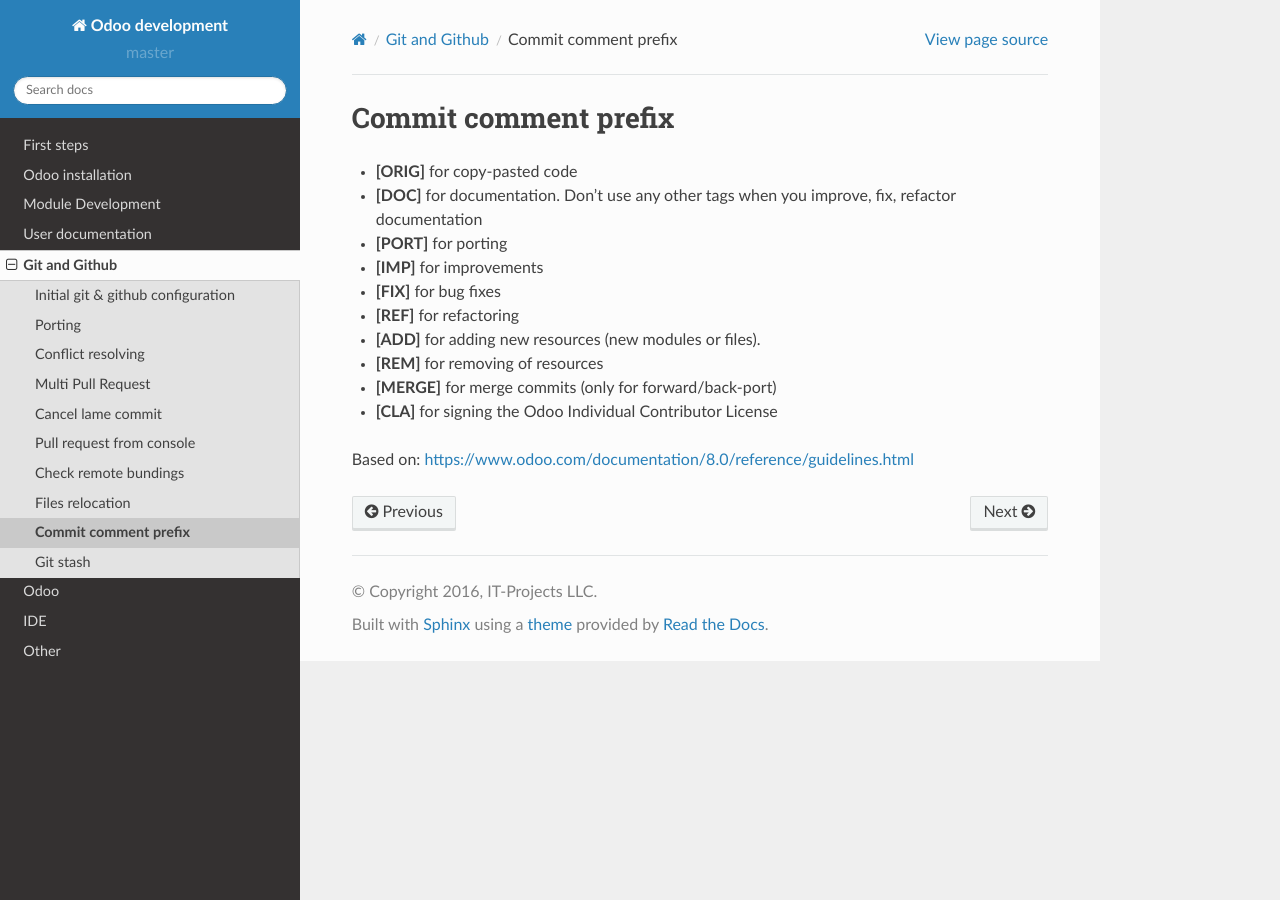
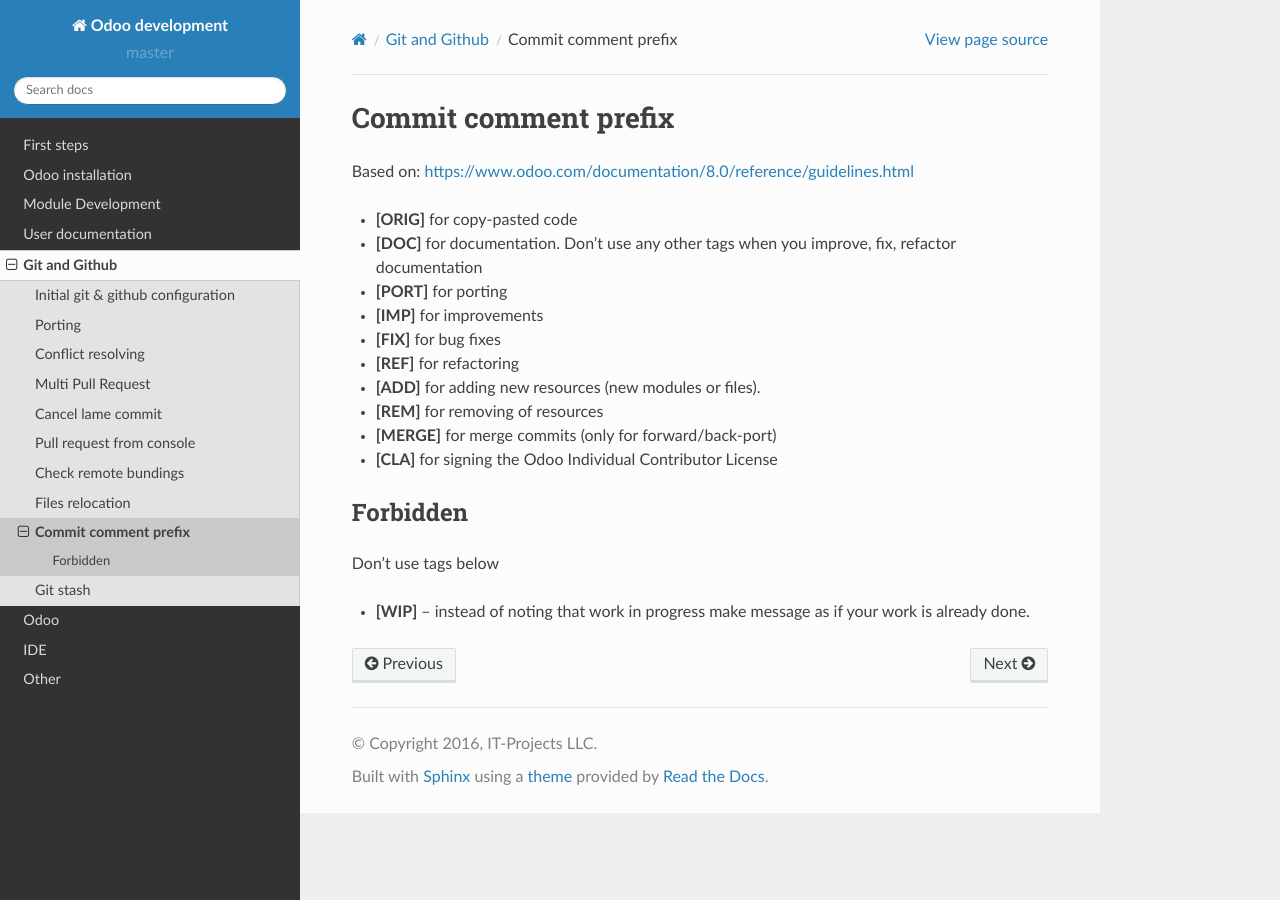
Before and after one commit to itpp-labs/odoo-development, a Sphinx documentation site: the page built from docs/git/commits.rst, in a window 1280 px wide. Built offline with Sphinx 7.4.7 and the Read the Docs theme 2.0.0, drawn with Linux system fonts in a browser that asks for light colours; pages that are not in the unit, such as notebooks, are missing from menus.

Commit message:
tag [WIP] is forbidden

```diff
--- a/docs/git/commits.rst
+++ b/docs/git/commits.rst
@@ -12,4 +13,9 @@
 * **[MERGE]** for merge commits (only for forward/back-port)
 * **[CLA]** for signing the Odoo Individual Contributor License
 
-Based on: https://www.odoo.com/documentation/8.0/reference/guidelines.html
+Forbidden
+---------
+
+Don't use tags below
+
+* **[WIP]** -- instead of noting that work in progress make message as if your work is already done.
```
Also changed, not shown: other parts of docs/git/commits.rst (+1 -0 lines).
